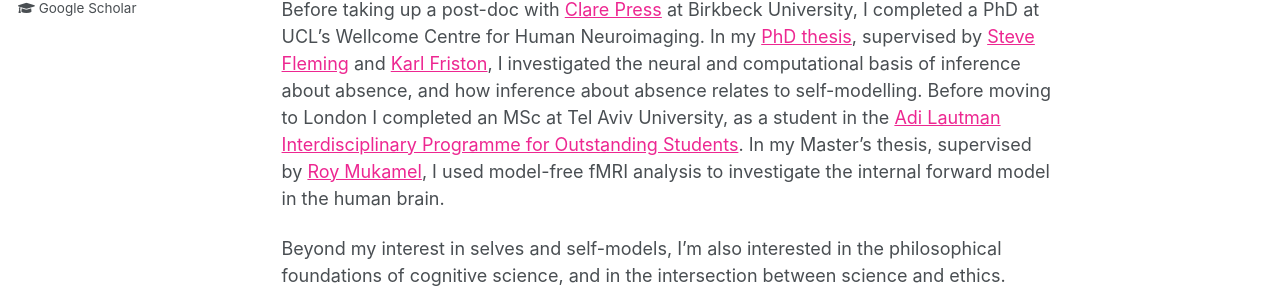
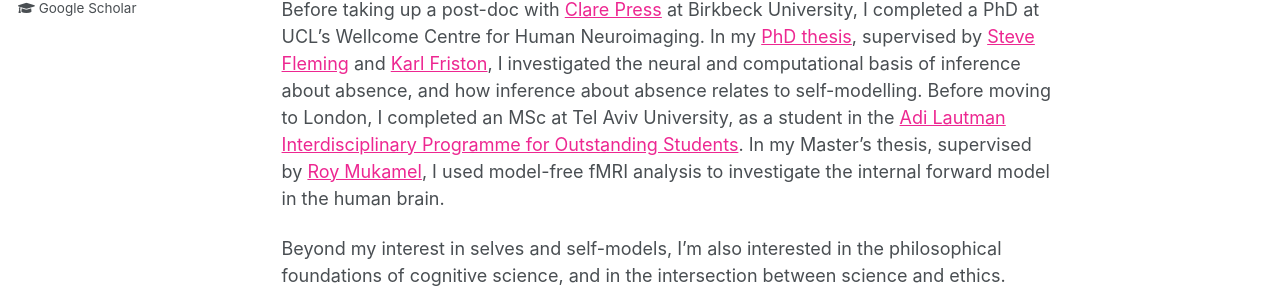
Before and after one commit to matanmazor/matanmazor.github.io, a Jekyll site: the page built from _pages/about.md, in a window 1280 px wide. Shown: the part 242-542 px from the top of the page. Built offline with Jekyll 4.4.1, drawn with Linux system fonts in a browser that asks for light colours.

Commit message:
add comma

```diff
--- a/_pages/about.md
+++ b/_pages/about.md
@@ -10,6 +10,6 @@ redirect_from:
 
 I am a London-based cognitive neuroscientist, interested in *self-representation* and *self-modelling*.
 
-Before taking up a post-doc with [Clare Press](https://www.bbk.ac.uk/our-staff/profile/8008284/clare-press) at Birkbeck University, I completed a PhD at UCL's Wellcome Centre for Human Neuroimaging. In my [PhD thesis](https://matanmazor.github.io/thesis), supervised by [Steve Fleming](https://www.ucl.ac.uk/pals/research/experimental-psychology/person/steve-fleming/) and [Karl Friston](https://www.fil.ion.ucl.ac.uk/~karl/), I investigated the neural and computational basis of inference about absence, and how inference about absence relates to self-modelling. Before moving to London I completed an MSc at Tel Aviv University, as a student in the [Adi Lautman Interdisciplinary Programme for Outstanding Students](https://en.wikipedia.org/wiki/Adi_Lautman_Interdisciplinary_Program_for_Outstanding_Students). In my Master's thesis, supervised by [Roy Mukamel](https://socsci3.tau.ac.il/rmukamel/), I used model-free fMRI analysis to investigate the internal forward model in the human brain.
+Before taking up a post-doc with [Clare Press](https://www.bbk.ac.uk/our-staff/profile/8008284/clare-press) at Birkbeck University, I completed a PhD at UCL's Wellcome Centre for Human Neuroimaging. In my [PhD thesis](https://matanmazor.github.io/thesis), supervised by [Steve Fleming](https://www.ucl.ac.uk/pals/research/experimental-psychology/person/steve-fleming/) and [Karl Friston](https://www.fil.ion.ucl.ac.uk/~karl/), I investigated the neural and computational basis of inference about absence, and how inference about absence relates to self-modelling. Before moving to London, I completed an MSc at Tel Aviv University, as a student in the [Adi Lautman Interdisciplinary Programme for Outstanding Students](https://en.wikipedia.org/wiki/Adi_Lautman_Interdisciplinary_Program_for_Outstanding_Students). In my Master's thesis, supervised by [Roy Mukamel](https://socsci3.tau.ac.il/rmukamel/), I used model-free fMRI analysis to investigate the internal forward model in the human brain.
 
 Beyond my interest in selves and self-models, I'm also interested in the philosophical foundations of cognitive science, and in the intersection between science and ethics.
```
